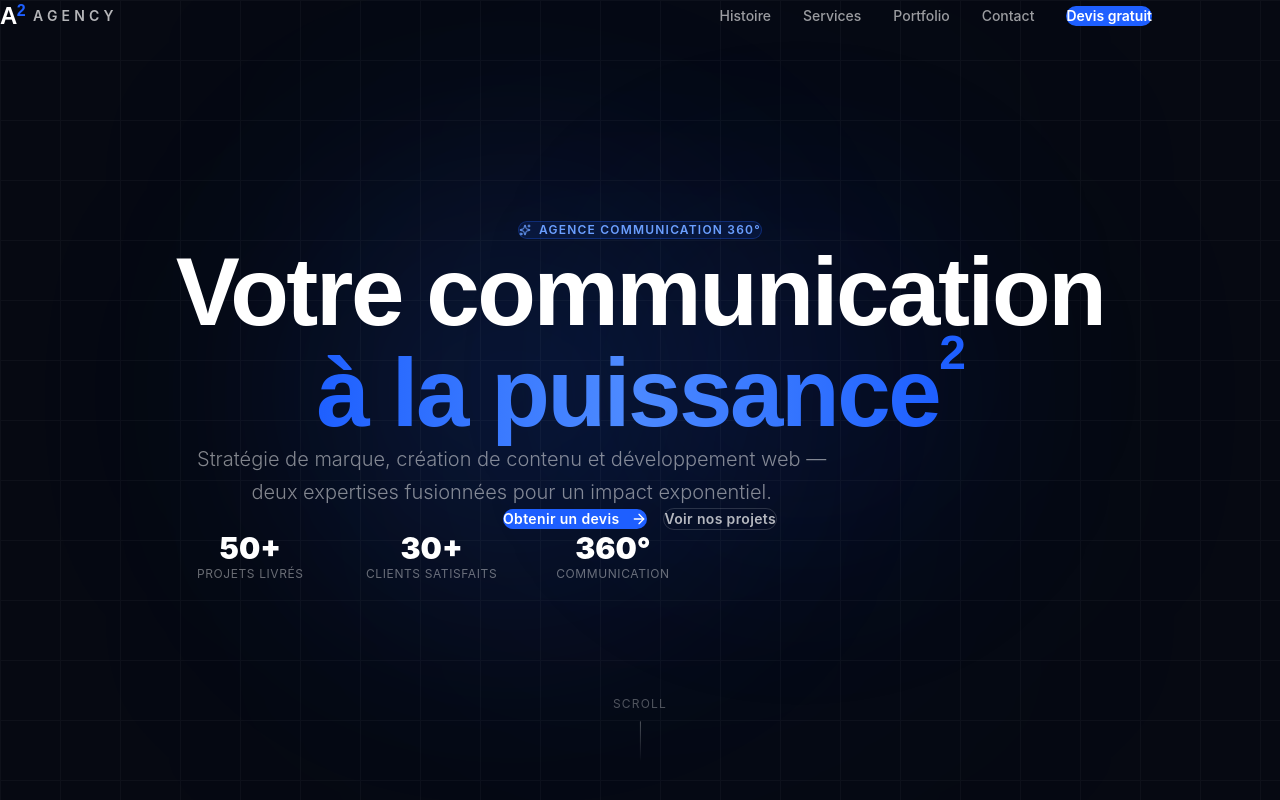
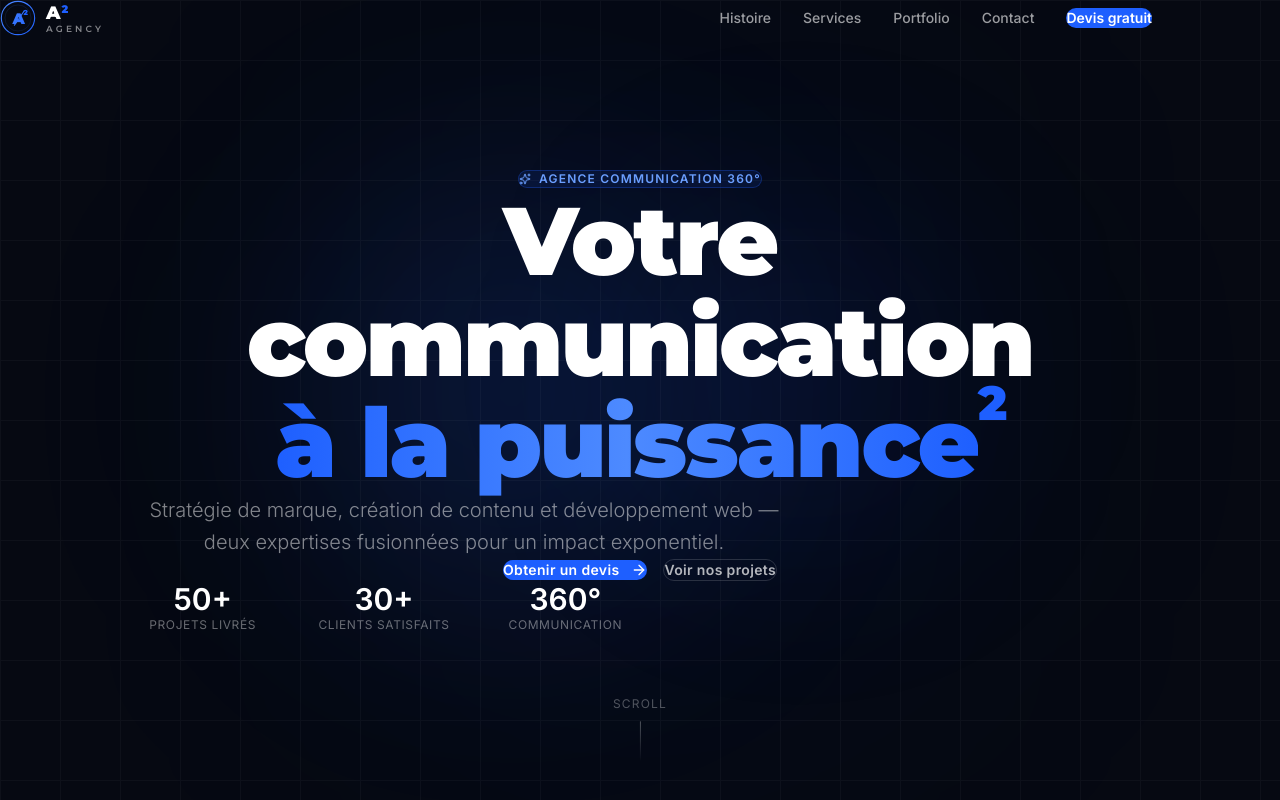
Before and after one commit to alibzrd/a2-agency, a React (Vite) app: page / in a window 1280 px wide. Shown: the top 800 px of the page. Built offline with nearby package versions, Linux system fonts and the light colour scheme.

Commit message:
fix: clear Vite default CSS conflicts, add A2 SVG logo, fix root layout

```diff
--- a/src/App.jsx
+++ b/src/App.jsx
@@ -9,7 +9,7 @@ import Footer from './components/Footer'
 
 function App() {
   return (
-    <div className="min-h-screen bg-[#060912]">
+    <div style={{ width: '100%', minHeight: '100vh', backgroundColor: '#060912' }}>
       <Header />
       <main>
         <Hero />
--- a/src/components/Header.jsx
+++ b/src/components/Header.jsx
@@ -1,6 +1,7 @@
 import { useState, useEffect } from 'react'
 import { motion, AnimatePresence } from 'framer-motion'
 import { Menu, X } from 'lucide-react'
+import Logo from './Logo'
 
 const navLinks = [
   { label: 'Histoire', href: '#storytelling' },
@@ -32,20 +33,8 @@ export default function Header() {
     >
       <div className="max-w-6xl mx-auto px-6 flex items-center justify-between">
         {/* Logo */}
-        <a href="#" className="flex items-center gap-2 group">
-          <div className="relative">
-            <span
-              className="text-2xl font-black tracking-tight text-white"
-              style={{ fontFamily: 'Montserrat, sans-serif' }}
-            >
-              A
-              <sup className="text-[#1e5fff] text-base font-black">2</sup>
-            </span>
-            <div className="absolute -inset-2 rounded-lg bg-[#1e5fff]/10 opacity-0 group-hover:opacity-100 transition-opacity duration-300" />
-          </div>
-          <span className="text-sm font-semibold tracking-[0.3em] text-white/70 uppercase">
-            Agency
-          </span>
+        <a href="#" className="flex items-center group">
+          <Logo size={36} withText={true} />
         </a>
 
         {/* Desktop nav */}
--- /dev/null
+++ b/src/components/Logo.jsx
@@ -0,0 +1,102 @@
+export default function Logo({ size = 40, withText = true }) {
+  return (
+    <div style={{ display: 'flex', alignItems: 'center', gap: '10px' }}>
+      {/* A² circular logo — fidèle au visuel fourni */}
+      <svg
+        width={size}
+        height={size}
+        viewBox="0 0 80 80"
+        fill="none"
+        xmlns="http://www.w3.org/2000/svg"
+      >
+        {/* Outer circle */}
+        <circle
+          cx="40"
+          cy="40"
+          r="37"
+          stroke="url(#logoGrad)"
+          strokeWidth="2.5"
+          fill="none"
+        />
+        {/* Inner circle subtle */}
+        <circle
+          cx="40"
+          cy="40"
+          r="29"
+          stroke="url(#logoGrad)"
+          strokeWidth="1"
+          strokeOpacity="0.3"
+          fill="none"
+        />
+        {/* Letter A */}
+        <text
+          x="28"
+          y="54"
+          fontFamily="Montserrat, sans-serif"
+          fontWeight="900"
+          fontSize="34"
+          fill="url(#logoGrad)"
+          letterSpacing="-1"
+        >
+          A
+        </text>
+        {/* Diagonal slash */}
+        <line
+          x1="32"
+          y1="56"
+          x2="54"
+          y2="24"
+          stroke="url(#logoGrad)"
+          strokeWidth="2.5"
+          strokeLinecap="round"
+        />
+        {/* Superscript 2 */}
+        <text
+          x="52"
+          y="34"
+          fontFamily="Montserrat, sans-serif"
+          fontWeight="900"
+          fontSize="16"
+          fill="#1e5fff"
+        >
+          2
+        </text>
+        <defs>
+          <linearGradient id="logoGrad" x1="0" y1="0" x2="80" y2="80" gradientUnits="userSpaceOnUse">
+            <stop offset="0%" stopColor="#4d8aff" />
+            <stop offset="100%" stopColor="#1e5fff" />
+          </linearGradient>
+        </defs>
+      </svg>
+
+      {withText && (
+        <div style={{ display: 'flex', flexDirection: 'column', lineHeight: 1 }}>
+          <span
+            style={{
+              fontFamily: 'Montserrat, sans-serif',
+              fontWeight: 900,
+              fontSize: '18px',
+              color: '#ffffff',
+              letterSpacing: '0.05em',
+            }}
+          >
+            A<sup style={{ color: '#1e5fff', fontSize: '11px' }}>2</sup>
+          </span>
+          <span
+            style={{
+              fontFamily: 'Montserrat, sans-serif',
+              fontWeight: 600,
+              fontSize: '9px',
+              color: 'rgba(255,255,255,0.5)',
+              letterSpacing: '0.35em',
+              textTransform: 'uppercase',
+              marginTop: '2px',
+            }}
+          >
+            Agency
+          </span>
+        </div>
+      )}
+    </div>
+  )
+}
--- a/src/index.css
+++ b/src/index.css
@@ -1,11 +1,11 @@
+@import url('https://fonts.googleapis.com/css2?family=Montserrat:wght@300;400;500;600;700;800;900&family=Inter:wght@300;400;500;600&display=swap');
+
 @import "tailwindcss";
 
-@import url('https://fonts.googleapis.com/css2?family=Montserrat:wght@300;400;500;600;700;800;900&family=Inter:wght@300;400;500;600&display=swap');
-
-* {
+*, *::before, *::after {
+  box-sizing: border-box;
   margin: 0;
   padding: 0;
-  box-sizing: border-box;
 }
 
 html {
@@ -17,19 +17,19 @@ body {
   background-color: #060912;
   color: #f0f4ff;
   overflow-x: hidden;
+  -webkit-font-smoothing: antialiased;
+  -moz-osx-font-smoothing: grayscale;
 }
 
-h1, h2, h3, h4, h5 {
+#root {
+  width: 100%;
+  min-height: 100vh;
+}
+
+h1, h2, h3, h4, h5, h6 {
   font-family: 'Montserrat', sans-serif;
 }
 
-::-webkit-scrollbar {
-  width: 4px;
-}
-::-webkit-scrollbar-track {
-  background: #060912;
-}
-::-webkit-scrollbar-thumb {
-  background: #1e5fff;
-  border-radius: 2px;
-}
+::-webkit-scrollbar { width: 4px; }
+::-webkit-scrollbar-track { background: #060912; }
+::-webkit-scrollbar-thumb { background: #1e5fff; border-radius: 2px; }
```
Also changed, not shown: src/App.css (+1 -184 lines).
